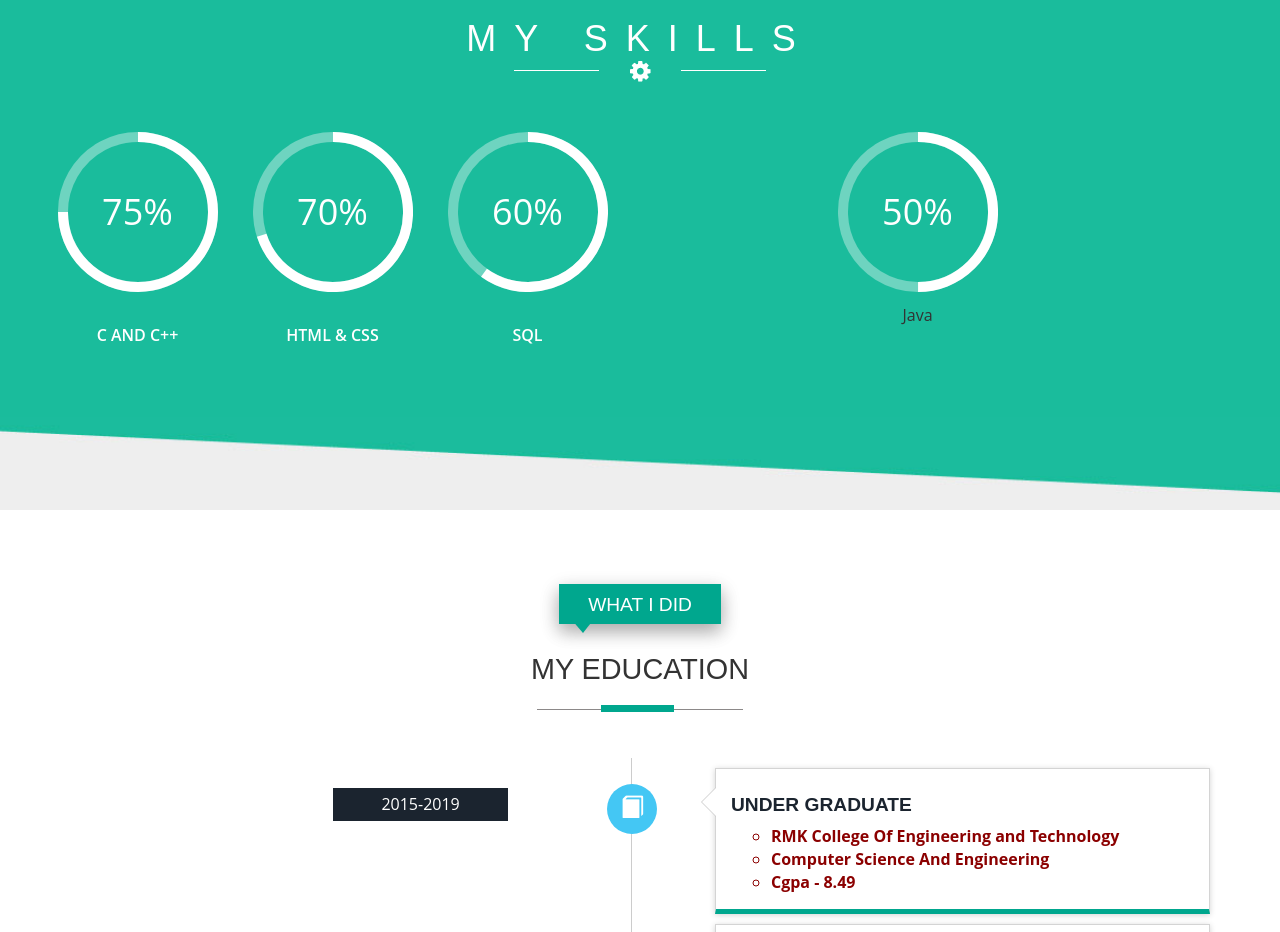
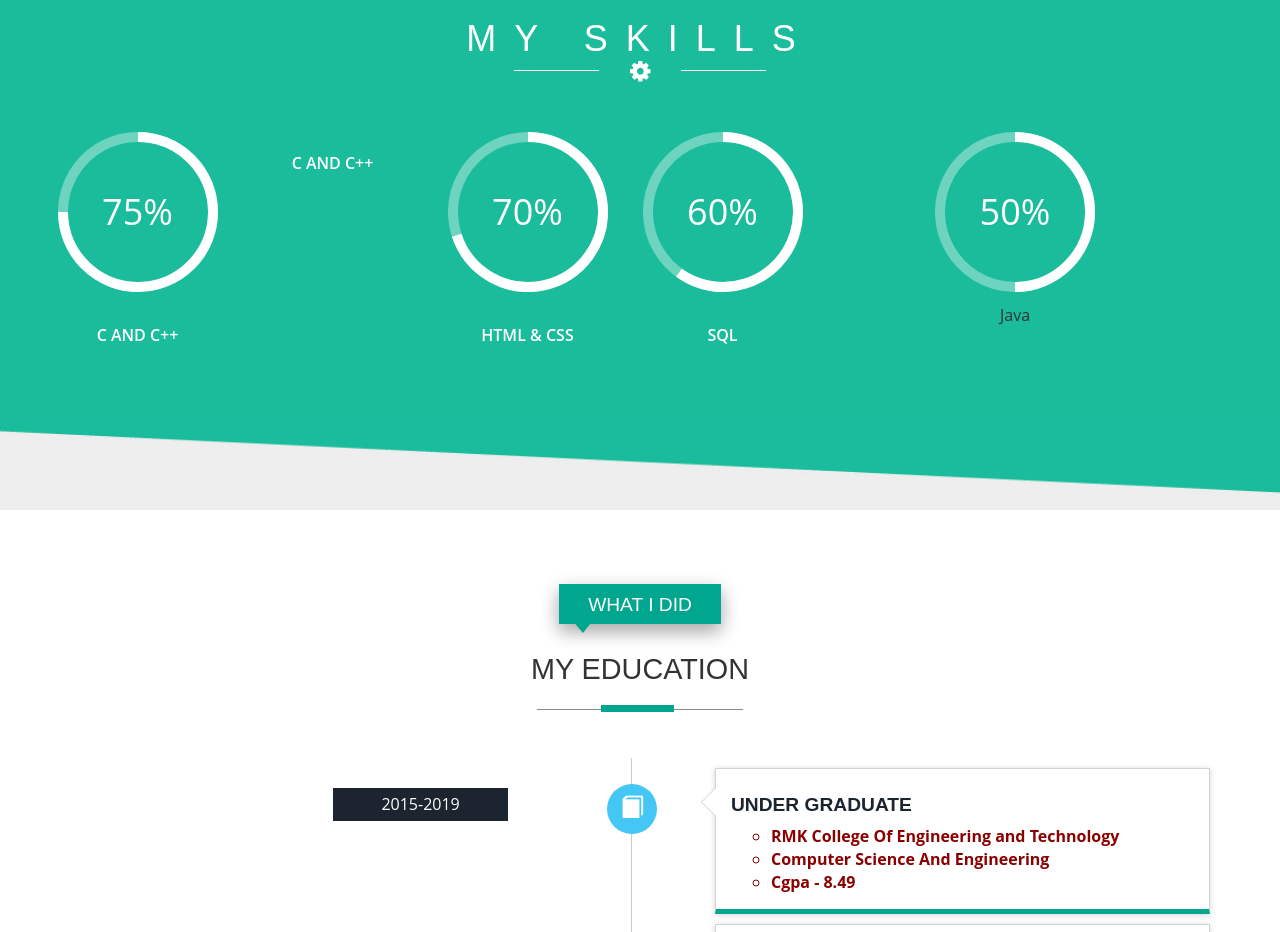
Before and after one commit to shalini-jayaprakash/shalini-jayaprakash.github.io, a plain HTML site: page index.html in a window 1280 px wide. Shown: the part 1380-2312 px from the top of the page. Drawn offline with Linux system fonts and the light colour scheme; files whose address does not match are found by name.

Commit message:
Update index.html

```diff
--- a/index.html
+++ b/index.html
@@ -203,6 +203,10 @@
 					<p>C and C++</p>
 				</div>
 				<div class="col-md-2 skills-grid text-center">
+					<div class="circle" id="circles-1"></div>
+					<p>C and C++</p>
+				</div>
+				<div class="col-md-2 skills-grid text-center">
 					<div class="circle" id="circles-2"></div>
 					<p>HTML & CSS</p>
 				</div>
```
